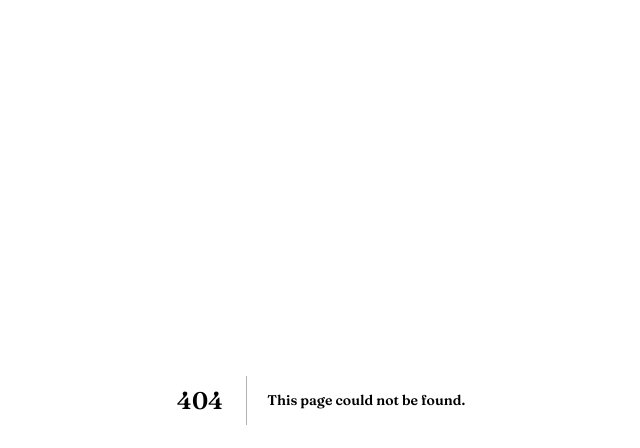
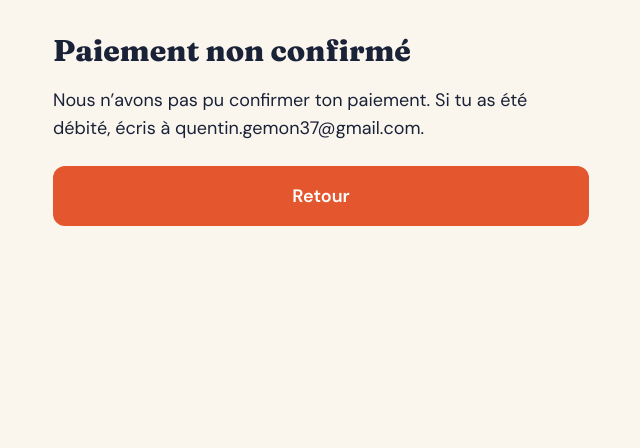
Before and after one commit to quentingemon37-lgtm/Fantomes, a Next.js app: page /merci in a window 1280 px wide. Before the commit this address had no page. Shown: the top 448 px of the page, without its empty margins (319-959 px from the left). Built offline with nearby package versions, Linux system fonts and the light colour scheme.

Commit message:
Create page.tsx

```diff
--- /dev/null
+++ b/app/merci/page.tsx
@@ -0,0 +1,52 @@
+import Resultat from "./Resultat";
+
+async function paye(id: string): Promise<boolean> {
+  if (!/^cs_(test|live)_[A-Za-z0-9]+$/.test(id)) return false;
+  const cle = process.env.STRIPE_SECRET_KEY;
+  if (!cle) return false;
+  const r = await fetch(`https://api.stripe.com/v1/checkout/sessions/${id}`, {
+    headers: { Authorization: `Bearer ${cle}` },
+    cache: "no-store",
+  });
+  if (!r.ok) return false;
+  const s = await r.json();
+  return s.payment_status === "paid";
+}
+
+export default async function Merci({
+  searchParams,
+}: {
+  searchParams: Promise<{ session_id?: string }>;
+}) {
+  const { session_id } = await searchParams;
+  const ok = session_id ? await paye(session_id) : false;
+
+  return (
+    <main className="mx-auto max-w-xl px-5 py-8">
+      {ok ? (
+        <>
+          <h1 className="text-3xl font-extrabold leading-tight">
+            Merci, tout est débloqué.
+          </h1>
+          <Resultat />
+        </>
+      ) : (
+        <>
+          <h1 className="text-3xl font-extrabold leading-tight">
+            Paiement non confirmé
+          </h1>
+          <p className="mt-4 text-lg">
+            Nous n’avons pas pu confirmer ton paiement. Si tu as été débité,
+            écris à quentin.gemon37@gmail.com.
+          </p>
+          <a
+            href="/commencer"
+            className="mt-6 block rounded-xl bg-[#E4572E] px-6 py-4 text-center text-lg font-semibold text-white"
+          >
+            Retour
+          </a>
+        </>
+      )}
+    </main>
+  );
+}
```
